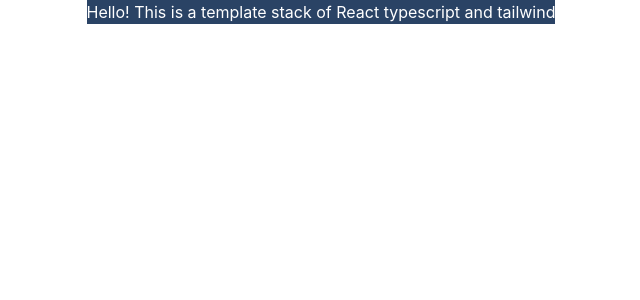
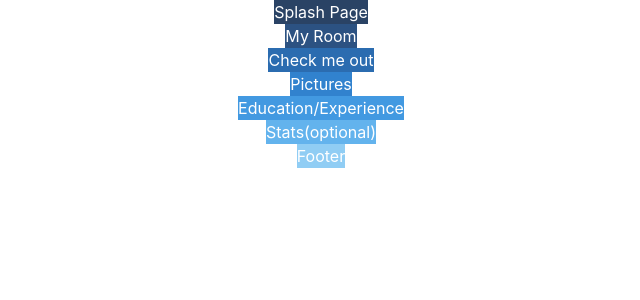
Before and after one commit to Solobrosco/site-update, a React (Create React App) app: page / in a window 1280 px wide. Shown: the top 300 px of the page, without its empty margins (319-959 px from the left). Built offline with nearby package versions, Linux system fonts and the light colour scheme.

Commit message:
Laid out content in App.tsx

```diff
--- a/src/App.tsx
+++ b/src/App.tsx
@@ -4,7 +4,13 @@ import './styles/main.css';
 function App() {
   return (
     <div className="flex flex-col justify-center items-center text-white">
-      <div className="bg-blue-900">Hello! This is a template stack of React typescript and tailwind</div>
+      <div className="bg-blue-900">Splash Page</div>
+      <div className="bg-blue-800">My Room</div>
+      <div className="bg-blue-700">Check me out</div>
+      <div className="bg-blue-600">Pictures</div>
+      <div className="bg-blue-500">Education/Experience</div>
+      <div className="bg-blue-400">Stats(optional)</div>
+      <div className="bg-blue-300">Footer</div>
     </div>
   );
 }
```
